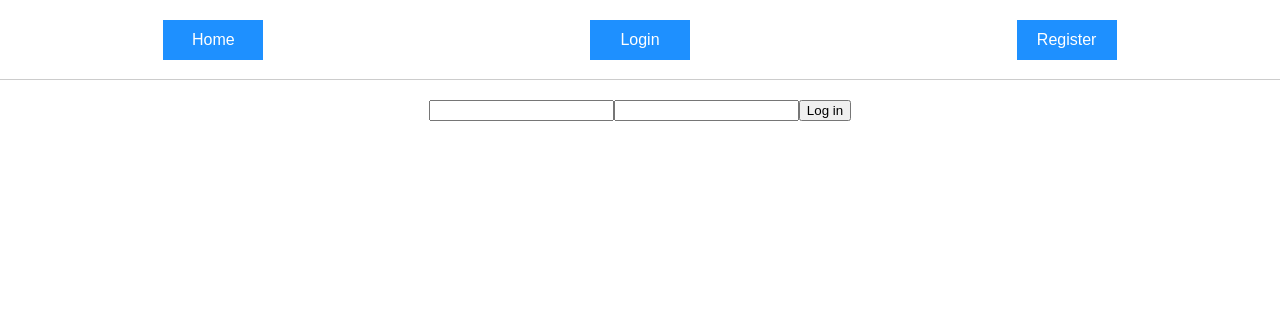
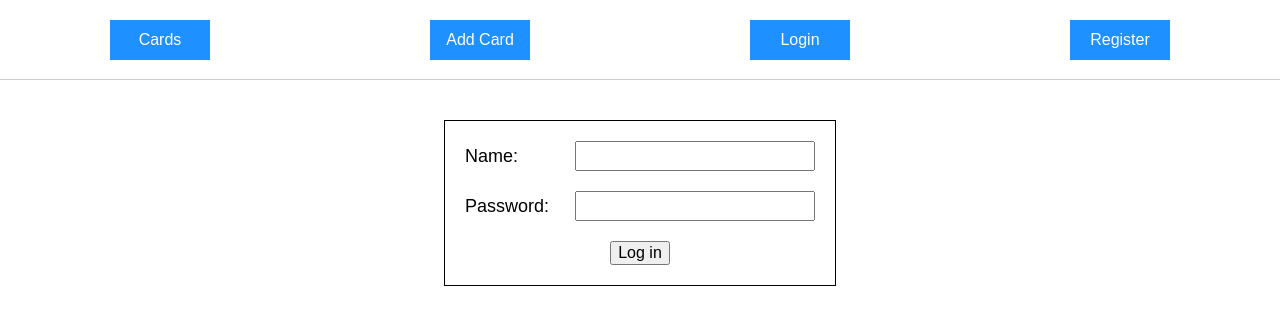
Before and after one commit to modern-day-researcher-lambda/front-end, a React (Create React App) app in the folder researcher-app/: page /login in a window 1280 px wide. Shown: the top 324 px of the page. Built offline with nearby package versions, Linux system fonts and the light colour scheme.

Commit message:
Login working now (maybe some usability issues still)

```diff
--- a/researcher-app/src/actions/index.js
+++ b/researcher-app/src/actions/index.js
@@ -37,25 +37,31 @@ export const ADD_CATEGORY_START = "ADD_CATEGORY_START";
 export const ADD_CATEGORY_SUCCESS = "ADD_CATEGORY_SUCCESS";
 export const ADD_CATEGORY_FAILURE = "ADD_CATEGORY_FAILURE";
 
+export const RESET_ERROR_MESSAGES = 'RESET_ERROR_MESSAGES';
 
 
-export const login = creds => dispatch => {
+
+export const resetErrors = () => dispatch => {
+  dispatch({ type: RESET_ERROR_MESSAGES});
+}
+
+
+export const login = (creds, history) => dispatch => {
   dispatch({ type: LOGIN_START });
 
-  console.log(creds);
   return axios
     .post("http://localhost:5000/users/login", creds)
     .then(res => {
-      console.log(res);
-      localStorage.setItem("jwt", res.data.token);
-      dispatch({ type: LOGIN_SUCCESS });
+      localStorage.setItem("token", res.data.token);
+      dispatch({ type: LOGIN_SUCCESS, payload: creds.username });
+      history.push('/cards');
     })
     .catch(err => {
       console.log("login err: ", err);
       if (err.response && err.response.status === 401) {
         localStorage.removeItem("token");
       }
-      dispatch({ type: LOGIN_FAILURE, payload: err.response });
+      dispatch({ type: LOGIN_FAILURE, payload: err.response.data.message });
     });
 };
 
@@ -66,12 +72,11 @@ export const register = (creds, history) => dispatch => {
   return axios
     .post("http://localhost:5000/users/register", creds)
     .then(res => {
-      localStorage.setItem("jwt", res.data.token);
+      localStorage.setItem("token", res.data.token);
       dispatch({ type: REGISTER_SUCCESS });
       history.push("/login")
     })
     .catch(err => {
-      console.log('actions register err =', err)
       dispatch({ type: REGISTER_FAILURE, payload: err.response.data.message });
     });
 };
@@ -81,7 +86,7 @@ export const register = (creds, history) => dispatch => {
 export const getCards = () => dispatch => {
   dispatch({ type: FETCH_CARDS_START });
   axios
-    .get("http://localhost:5000/cards/users/1", {
+    .get("http://localhost:5000/cards/1", {
       headers: { Authorization: localStorage.getItem("token") }
     })
     .then(res => {
@@ -96,7 +101,7 @@ export const getCards = () => dispatch => {
       if (err.response.status === 401) {
         localStorage.removeItem("token");
       }
-      dispatch({ type: FETCH_CARDS_FAILURE, payload: err.response });
+      dispatch({ type: FETCH_CARDS_FAILURE, payload: err.response.data.message });
     });
 };
 
--- a/researcher-app/src/components/Cards.js
+++ b/researcher-app/src/components/Cards.js
@@ -11,8 +11,8 @@ const mapStateToProps = state => ({
 	cards: state.cards
 });
 
+
 class Cards extends React.Component {
-
 
     componentDidMount() {
         this.props.getCards();
@@ -27,7 +27,6 @@ class Cards extends React.Component {
                     ))}
                 </ul>
 
-                <Link to="/cardform">Add</Link>
             </div>
         );
     }
--- a/researcher-app/src/components/Header.js
+++ b/researcher-app/src/components/Header.js
@@ -9,7 +9,8 @@ function Header() {
 	return (
 		<>
 			<HeaderWrapper height='80px'>
-				<Link to="/cards">Home</Link>
+				<Link to="/cards">Cards</Link>
+				<Link to="CardForm">Add Card</Link>
 				<Link to="/login">Login</Link>
 				<Link to="/register">Register</Link>
 			</HeaderWrapper>
--- a/researcher-app/src/components/Login.js
+++ b/researcher-app/src/components/Login.js
@@ -2,6 +2,8 @@ import React from "react";
 import { connect } from "react-redux";
 import Loader from "react-loader-spinner";
 import { login } from "../actions";
+import LoginWrapper from './LoginWrapper';
+
 
 class Login extends React.Component {
   state = {
@@ -22,28 +24,40 @@ class Login extends React.Component {
 
   handleLogin = e => {
     e.preventDefault();
-    this.props
-      .login(this.state.credentials)
-      .then(() => this.props.history.push("/cards"));
+    // attempt to login (handled inside login method)
+    // success -> goto /cards
+    // failure -> stay here
+    this.props.login(this.state.credentials, this.props.history);
   };
 
   render() {
     return (
+      <LoginWrapper>
+
+        {this.props.loginError && <p>{this.props.loginError}</p>}
+
+        <form onSubmit={this.handleLogin}>
+
           <div>
-        {this.props.loginError && <p>Error on login, try again</p>}
-        <form onSubmit={this.handleLogin}>
+            <label name='username'>Name:</label>
             <input
               type="text"
               name="username"
               value={this.state.credentials.username}
               onChange={this.handleChange}
             />
+          </div>
+
+          <div>
+            <label name='password'>Password:</label>
             <input
               type="password"
               name="password"
               value={this.state.credentials.password}
               onChange={this.handleChange}
             />
+          </div>
+
           <button>
             {this.props.isLoggingIn ? (
               <Loader type="ThreeDots" color="#1f2a38" height="12" width="26" />
@@ -51,8 +65,10 @@ class Login extends React.Component {
               "Log in"
             )}
           </button>
+
         </form>
-      </div>
+
+      </LoginWrapper>
     );
   }
 }
--- /dev/null
+++ b/researcher-app/src/components/LoginWrapper.js
@@ -0,0 +1,53 @@
+import styled from "styled-components";
+
+// Login form wrapper styles
+
+const LoginWrapper = styled.div`
+
+	p {
+		color: red;
+		font-size: 2rem;
+
+	}
+
+	form {
+		margin-top: 20px;
+		padding: 10px;
+
+		display: flex;
+		flex-direction: column;
+		align-items: center;
+
+		font-size: 1.8rem;
+		border: 1px solid black;
+
+		div {
+			display: flex;
+			flex-direction: row;
+			justify-content: flex-end;
+			align-items: center;
+
+			label {
+				width: 100px;
+				margin: 10px 0 10px 10px;
+			}
+
+			input {
+				width: 240px;
+				height: 30px;
+				margin: 10px;
+			}
+
+		}
+
+		button {
+			font-size: 1.6rem;
+			margin: 10px;
+		}
+
+	}
+
+`;
+
+
+export default LoginWrapper;
--- a/researcher-app/src/components/Welcome.js
+++ b/researcher-app/src/components/Welcome.js
@@ -1,9 +1,14 @@
 import React from 'react';
+import { connect } from "react-redux";
 
+import { resetErrors } from "../actions";
 import WelcomeWrapper from './WelcomeWrapper';
 
 
 const Welcome = (props) => {
+
+	// reset any pending error messages
+	props.resetErrors();
 
     return (
 	    <WelcomeWrapper>
@@ -15,4 +20,7 @@ const Welcome = (props) => {
 };
 
 
-export default Welcome;
+export default connect(
+  null,
+  { resetErrors }
+)(Welcome);
--- a/researcher-app/src/reducers/index.js
+++ b/researcher-app/src/reducers/index.js
@@ -1,4 +1,5 @@
 import {
+    RESET_ERROR_MESSAGES,
 
     LOGIN_START,
     LOGIN_SUCCESS,
@@ -24,35 +25,13 @@ import {
     DELETE_CARD_START,
     DELETE_CARD_SUCCESS,
     DELETE_CARD_FAILURE,
-
-    TOGGLE_CARD_START,
-    TOGGLE_CARD_SUCCESS,
-    TOGGLE_CARD_FAILURE,
-
-    FETCH_CATEGORY_START,
-    FETCH_CATEGORY_SUCCESS,
-    FETCH_CATEGORY_FAILURE,
-
-    ADD_CATEGORY_START,
-    ADD_CATEGORY_SUCCESS,
-    ADD_CATEGORY_FAILURE
 */
 
 } from "../actions";
 
 const initialState = {
-  cards: [
-    {
-        userid: "",
-        title: "Your First Card",
-        category: "General",
-        description: "This is where you will add a description of your resource",
-        link: "www.google.com",
-        completed: false,
-        created: new Date(),
-        updated: null
-    }
-  ],
+  cards: [],
+  user: '',
   isLoggingIn: false,
   loginError: null,
   isRegistering: false,
@@ -67,6 +46,21 @@ const initialState = {
 
 const reducer = (state = initialState, action) => {
   switch (action.type) {
+    case RESET_ERROR_MESSAGES: {
+      return {
+        ...state,
+        loginError: '',
+        isLoggingIn: false,
+        registerError: '',
+        isRegistering: false,
+        errorStatusCode: '',
+        fetchingData: false,
+        addingCard: false,
+        updatingCard: false,
+        deletingCard: false
+      };
+    }
+
     case LOGIN_START: {
       return {
         ...state,
@@ -77,13 +71,14 @@ const reducer = (state = initialState, action) => {
     case LOGIN_SUCCESS: {
       return {
         ...state,
+        user: action.payload,
         isLoggingIn: false
       };
     }
     case LOGIN_FAILURE: {
       return {
         ...state,
-        loginError: action.payload.data.message,
+        loginError: action.payload,
         isLoggingIn: false
       };
     }
```
Lines whose indentation alone changed are shown as unchanged.
